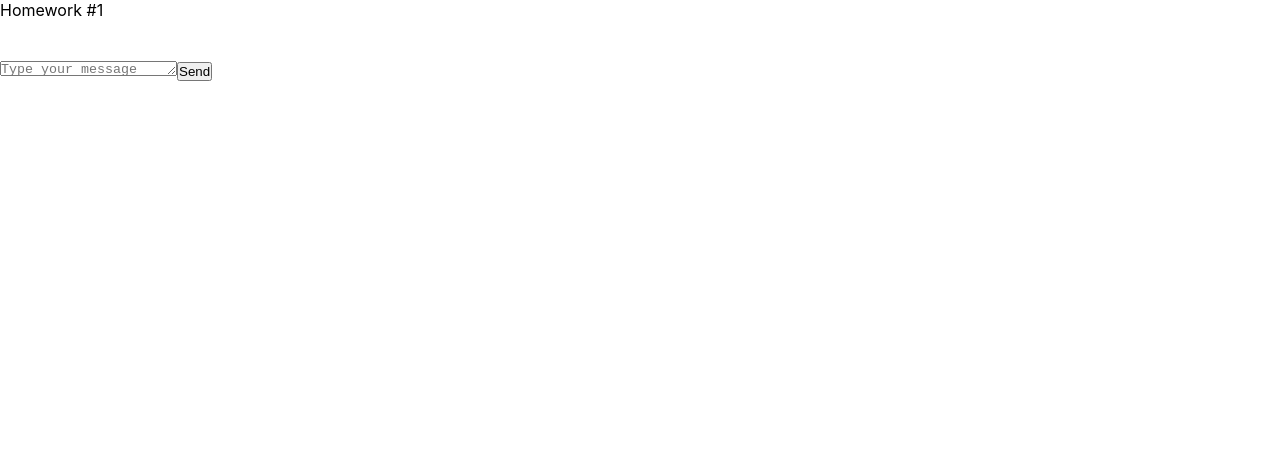
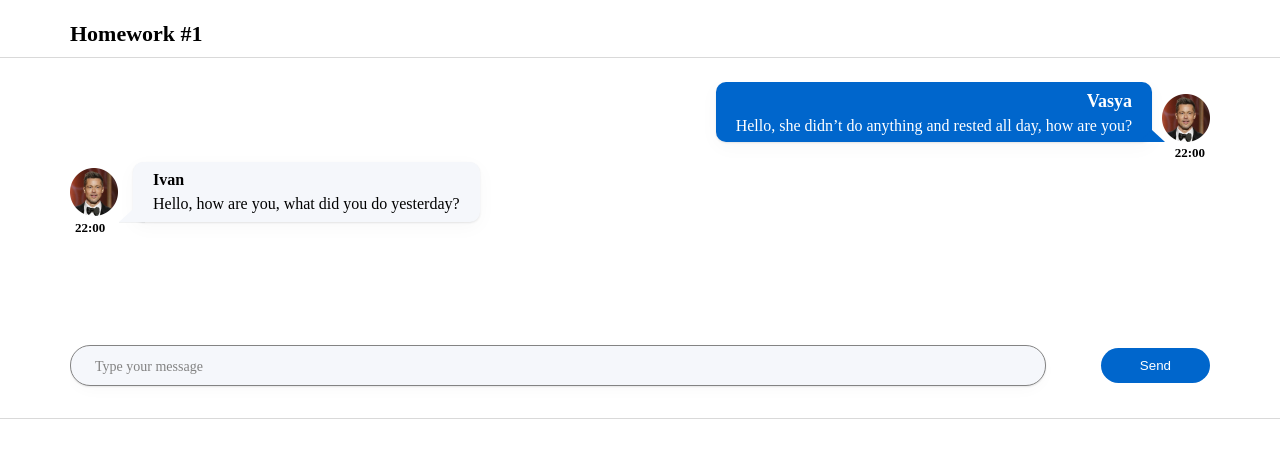
Before and after one commit to warning11223/hws-2, a React (Create React App) app: page / in a window 1280 px wide. Shown: the top 458 px of the page. Built offline with nearby package versions, Linux system fonts and the light colour scheme.

Commit message:
done hw1 task

```diff
--- a/package.json
+++ b/package.json
@@ -1,6 +1,6 @@
 {
   "name": "hws2",
-  "homepage": "http://IgnatZakalinsky.github.io/hws2",
+  "homepage": "http://warning11223.github.io/hws2",
   "version": "0.1.0",
   "private": true,
   "dependencies": {
--- a/public/index.html
+++ b/public/index.html
@@ -10,6 +10,7 @@
       content="Web site created using create-react-app"
     />
     <link rel="apple-touch-icon" href="%PUBLIC_URL%/logo192.png" />
+    <!--<link href="https://fonts.googleapis.com/css2?family=Inika:wght@400;700&family=Montserrat:wght@300;400;500;600;700&display=swap" rel="stylesheet">-->
     <!--
       manifest.json provides metadata used when your web app is installed on a
       user's mobile device or desktop. See https://developers.google.com/web/fundamentals/web-app-manifest/
--- a/src/s1-main/App.module.css
+++ b/src/s1-main/App.module.css
@@ -7,5 +7,39 @@
 }
 
 .hwTitle {
-
+    font-family: 'Montserrat';
+    font-style: normal;
+    font-weight: 600;
+    font-size: 22px;
+    line-height: 27px;
+    padding-top: 20px;
+    margin-left: 70px;
 }
+.hwContainer {
+    max-width: 1140px;
+    margin: 0 auto;
+    height: 336px;
+    display: flex;
+    flex-direction: column;
+    justify-content: space-between;
+    overflow: auto;
+}
+.hwContainer::-webkit-scrollbar {
+    width: 0;
+}
+.hwTopLine {
+    background: #D9D9D9;
+    height: 1px;
+    width: 100%;
+    margin-top: 10px;
+    margin-bottom: 24px;
+}
+.hwBottomLine {
+    background: #D9D9D9;
+    height: 1px;
+    width: 100%;
+}
+.messagesContainer {
+    display: flex;
+    justify-content: space-between;
+}
--- a/src/s2-homeworks/hw01/HW1.tsx
+++ b/src/s2-homeworks/hw01/HW1.tsx
@@ -14,17 +14,31 @@ import avatar from './avatar.png'
 * */
 
 // нужно создать правильный тип вместо any
-export type MessageType = any
+export type MessageType = {
+    id: number
+    user: User
+    message: Message
+}
+
+type User = {
+    avatar: string
+    name: string
+}
+
+type Message = {
+    text: string
+    time: string
+}
 
 // структуру объекта не менять
 export const message0: MessageType = {
     id: 0,
     user: {
         avatar: avatar, // можно менять
-        name: 'Some Name',  // можно менять
+        name: 'Ivan',  // можно менять
     },
     message: {
-        text: 'some textsome textsome textsome textsome textsome textsome text', // можно менять
+        text: 'Hello, how are you, what did you do yesterday?', // можно менять
         time: '22:00', // можно менять
     },
 }
@@ -32,10 +46,10 @@ export const friendMessage0: MessageType = {
     id: 100,
     user: {
         avatar: avatar, // можно менять
-        name: 'Friend Name', // можно менять
+        name: 'Vasya', // можно менять
     },
     message: {
-        text: 'зеркальное сообщение для тренировки css', // можно менять
+        text: 'Hello, she didn’t do anything and rested all day, how are you?', // можно менять
         time: '22:00', // можно менять
     },
 }
@@ -46,13 +60,19 @@ const HW1 = () => {
             <div className={s2.hwTitle}>Homework #1</div>
             <div className={s2.hw}>
                 {/*проверка отображения (не менять)*/}
-                <div>
-                    <Message message={message0} />
-                    <FriendMessage message={friendMessage0} />
+                <div className={s2.hwTopLine}></div>
+
+                <div className={s2.hwContainer}>
+                    <div className={s2.messagesContainer}>
+                        <Message message={message0} />
+                        <FriendMessage message={friendMessage0} />
+                    </div>
+
+                    {/*для автоматической проверки дз (не менять)*/}
+                    <MessageSender M={FriendMessage} />
                 </div>
 
-                {/*для автоматической проверки дз (не менять)*/}
-                <MessageSender M={Message} />
+                <div className={s2.hwBottomLine}></div>
             </div>
         </div>
     )
--- a/src/s2-homeworks/hw01/friend-message/FriendMessage.module.css
+++ b/src/s2-homeworks/hw01/friend-message/FriendMessage.module.css
@@ -3,29 +3,73 @@
 }
 
 .friendImageAndText {
-
+    display: flex;
+    gap: 10px;
+    align-items: flex-end;
+    justify-content: flex-end;
 }
 
 .friendImageAndText img {
-
+    order: 3;
+    width: 48px;
+    height: 48px;
 }
 
 .friendText {
-
+    background: #0066CC;
+    box-shadow: 0px 5px 20px rgba(29, 33, 38, 0.03), 0px 1px 2px rgba(29, 33, 38, 0.1);
+    /*width: 100%;*/
+    max-width: 100%;
+    height: 60px;
+    border-radius: 10px;
+    text-align: right;
+    align-items: flex-end;
+    padding: 8px 20px;
+    position: relative;
 }
 
 .friendText:after {
-
+    content: '';
+    position: absolute;
+    bottom: 0px;
+    border: 13px solid transparent;
+    border-top: 12px solid #0066CC;
+    right: -13px;
+    transform: rotateZ(180deg);
 }
 
 .friendName {
-
+    font-family: 'Montserrat';
+    font-style: normal;
+    font-weight: 700;
+    font-size: 18px;
+    line-height: 22px;
+    color: #FFFFFF;
+    margin-bottom: 4px;
 }
 
 .friendMessageText {
+    font-family: 'Montserrat';
+    font-style: normal;
+    font-weight: 300;
+    font-size: 16px;
+    line-height: 20px;
+    /* identical to box height */
 
+
+    color: #FFFFFF;
 }
 
 .friendTime {
+    text-align: right;
+    margin-right: 5px;
+    font-family: 'Montserrat';
+    font-style: normal;
+    font-weight: 600;
+    font-size: 13px;
+    line-height: 12px;
 
+    color: #000000;
+    margin-top: 5px;
+    margin-bottom: 15px;
 }
--- a/src/s2-homeworks/hw01/friend-message/FriendMessage.tsx
+++ b/src/s2-homeworks/hw01/friend-message/FriendMessage.tsx
@@ -1,8 +1,14 @@
 import React from 'react'
 import s from './FriendMessage.module.css'
+import {MessageType} from "../HW1";
 
 // создать тип вместо any и отобразить приходящие данные
-const FriendMessage = (props: any) => {
+
+type FriendMessageProps = {
+    message: MessageType
+}
+
+const FriendMessage = (props: FriendMessageProps) => {
     return (
         <div
             id={'hw1-friend-message-' + props.message.id}
@@ -11,16 +17,14 @@ const FriendMessage = (props: any) => {
             <div className={s.friendImageAndText}>
                 <img
                     id={'hw1-friend-avatar-' + props.message.id}
-                    // создаёт студент
-
-                    //
+                    src={props.message.user.avatar}
                 />
                 <div className={s.friendText}>
                     <div
                         id={'hw1-friend-name-' + props.message.id}
                         className={s.friendName}
                     >
-                        {/*создаёт студент*/}
+                        {props.message.user.name}
 
                         {/**/}
                     </div>
@@ -28,7 +32,7 @@ const FriendMessage = (props: any) => {
                         id={'hw1-friend-text-' + props.message.id}
                         className={s.friendMessageText}
                     >
-                        {/*создаёт студент*/}
+                        {props.message.message.text}
 
                         {/**/}
                     </pre>
@@ -38,7 +42,7 @@ const FriendMessage = (props: any) => {
                 id={'hw1-friend-time-' + props.message.id}
                 className={s.friendTime}
             >
-                {/*создаёт студент*/}
+                {props.message.message.time}
 
                 {/**/}
             </div>
--- a/src/s2-homeworks/hw01/message-sender/MessageSender.module.css
+++ b/src/s2-homeworks/hw01/message-sender/MessageSender.module.css
@@ -1,18 +1,50 @@
 .sendForm {
-
+    display: flex;
+    justify-content: space-between;
+    align-items: center;
+    margin-bottom: 32px;
+    margin-top: 15px;
 }
 
 .textarea {
+    width: 976px;
+    background: #F5F7FB;
+    box-shadow: 0px 5px 20px rgba(29, 33, 38, 0.03), 0px 1px 2px rgba(29, 33, 38, 0.1);
+    border-radius: 20px;
+    padding: 12px 24px 12px 24px;
+    resize: none;
+    outline: none;
+    overflow: hidden;
+    font-family: 'Montserrat';
+    font-style: normal;
+    font-weight: 400;
+    font-size: 14px;
+    line-height: 17px;
+    /* identical to box height */
 
+
+    color: rgba(0, 0, 0, 0.6);
+
+    opacity: 0.9;
+    transition: all .2s linear;
+}
+.textarea:focus {
+    border: 1px solid #0066CC;
 }
 
 .button {
-
+    color: #FFFFFF;
+    padding: 10px 39px;
+    background: #0066CC;
+    border-radius: 20px;
+    border: none;
+    cursor: pointer;
+    transition: all .2s linear;
 }
 
 .button:hover {
-
+    background: rgba(0, 102, 204, 0.9);
 }
 .button:active {
-
+    transform: scale(0.95);
 }
--- a/src/s2-homeworks/hw01/message/Message.module.css
+++ b/src/s2-homeworks/hw01/message/Message.module.css
@@ -1,31 +1,70 @@
 .message {
-
+    margin-top: 80px;
 }
 
 .imageAndText {
-
+    display: flex;
+    justify-content: center;
+    align-items: center;
+    gap: 15px;
 }
 
 .imageAndText img {
-
+    width: 48px;
+    height: 48px;
 }
 
 .text {
-
+    background: #F5F7FB;
+    box-shadow: 0px 5px 20px rgba(29, 33, 38, 0.03), 0px 1px 2px rgba(29, 33, 38, 0.1);
+    border-radius: 10px;
+    width: 100%;
+    padding: 8px 20px;
+    position: relative;
 }
 
 .text:after {
-
+    content: '';
+    position: absolute;
+    bottom: 0px;
+    border: 13px solid transparent;
+    border-top: 12px solid #F5F7FB;
+    /* right: -13px; */
+    transform: rotateZ(180deg);
+    box-shadow: 0px 0px 0px rgb(29 33 43 / 29%), 0px -1px 0px rgb(29 33 50 / 6%);
+    left: -14px;
 }
 
 .name {
+    font-family: 'Montserrat';
+    font-style: normal;
+    font-weight: 700;
+    font-size: 16px;
+    line-height: 20px;
+    color: #000000;
+    margin-bottom: 4px;
 
 }
 
 .messageText {
+    font-family: 'Montserrat';
+    font-style: normal;
+    font-weight: 300;
+    font-size: 16px;
+    line-height: 20px;
+    /* identical to box height */
 
+
+    color: #000000;
 }
 
 .time {
+    font-family: 'Montserrat';
+    font-style: normal;
+    font-weight: 600;
+    font-size: 13px;
+    line-height: 12px;
+    margin-left: 5px;
 
+    color: #000000;
 }
--- a/src/s2-homeworks/hw01/message/Message.tsx
+++ b/src/s2-homeworks/hw01/message/Message.tsx
@@ -1,8 +1,11 @@
 import React from 'react'
 import s from './Message.module.css'
+import {MessageType} from "../HW1";
 
 // нужно создать правильный тип вместо any
-export type MessagePropsType = any
+export type MessagePropsType = {
+    message: MessageType
+}
 
 // нужно отобразить приходящие данные
 const Message = (props: MessagePropsType) => {
@@ -11,25 +14,23 @@ const Message = (props: MessagePropsType) => {
             <div className={s.imageAndText}>
                 <img
                     id={'hw1-avatar-' + props.message.id}
-                    // создаёт студент
-
-                    //
+                    src={props.message.user.avatar}
                 />
                 <div className={s.text}>
                     <div id={'hw1-name-' + props.message.id} className={s.name}>
-                        {/*создаёт студент*/}
+                        {props.message.user.name}
 
                         {/**/}
                     </div>
                     <pre id={'hw1-text-' + props.message.id} className={s.messageText}>
-                        {/*создаёт студент*/}
+                        {props.message.message.text}
 
                         {/**/}
                     </pre>
                 </div>
             </div>
             <div id={'hw1-time-' + props.message.id} className={s.time}>
-                {/*создаёт студент*/}
+                {props.message.message.time}
 
                 {/**/}
             </div>
```
